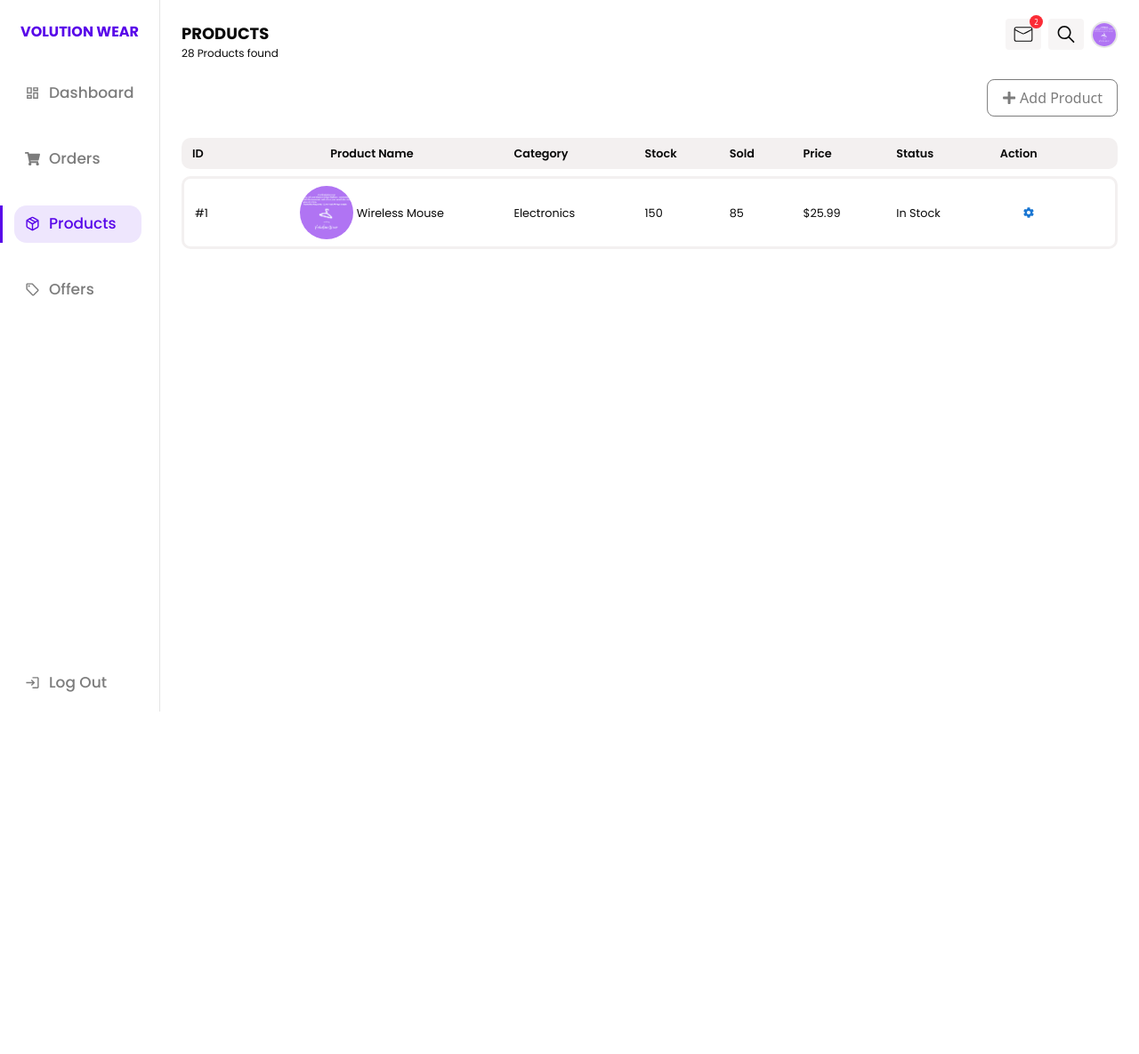
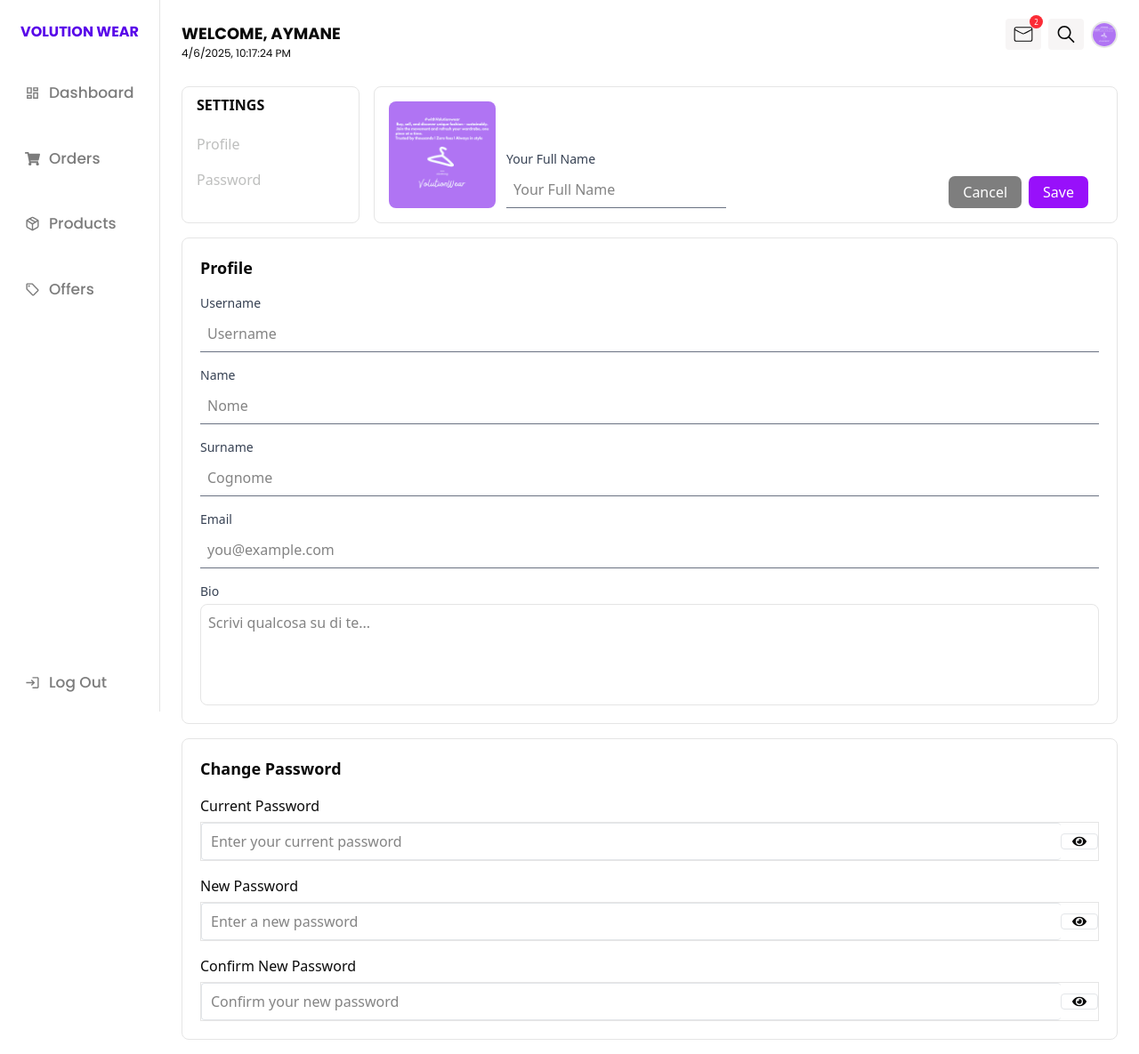
Before and after one commit to aymaneKT/volutionWear, a React (Vite) app in the folder Client/: page /profile in a window 1280 px wide. Shown: the whole page at 89% size. Before the commit the page ends 800 px from the top, so only its background shows below. Built offline with nearby package versions, Linux system fonts and the light colour scheme; a web font is replaced by a local one.

Commit message:
added userr dashbord

```diff
--- a/Client/src/App.tsx
+++ b/Client/src/App.tsx
@@ -8,11 +8,10 @@ import Register from "./components/Register";
 import Products from "./components/Products";
 import Login from "./components/Login";
 import Offers from "./components/Offers";
-import axios from "axios";
-import { log } from "console";
+import Profile from "./components/Profile";
 
 function App() {
-  const [section, setSection] = useState<string>("Products");
+  const [section, setSection] = useState<string>("");
   const sectionHandler = () => {
     switch (section) {
       case "Dashboard":
@@ -23,22 +22,21 @@ function App() {
         return <Products />;
       case "Offers":
         return <Offers />;
-      default:
-        return <Dashbord />;
+      // default:
+      //   return <Dashbord />;
     }
   };
-  const [img, setImg] = useState<File | null>(null);
-  const [response , setResponse] = useState<string | undefined>("")
+
   return (
     <>
       <SideBar section={section} setSection={setSection} />
       {sectionHandler()}
       <Routes>
+        <Route path="/profile" element={<Profile />} />
         <Route path="/login" element={<Login />} />
         <Route path="/register" element={<Register />} />
       </Routes>
     </>
-
   );
 }
 
--- /dev/null
+++ b/Client/src/components/Profile.tsx
@@ -0,0 +1,203 @@
+import { useEffect, useState } from "react";
+import HeadDashbord from "./Dashboard/HeadDashbord";
+import img from "../VolutionWear.png";
+import { FaEye, FaEyeSlash } from "react-icons/fa";
+
+export default function Profile() {
+  const [passwordVisible, setPasswordVisible] = useState({
+    current: false,
+    new: false,
+    confirm: false,
+  });
+
+  const [time, setTime] = useState("");
+  useEffect(() => {
+    setInterval(() => {
+      let nwDate = new Date().toLocaleString() + "";
+      setTime(nwDate);
+    }, 1000);
+  }, []);
+  return (
+    <div className="w-[calc(100% - 180px)] px-6 ml-[180px] max-[900px]:w-[calc(100% - 90px)] max-[900px]:ml-[90px]">
+      <HeadDashbord title="Welcome, Aymane" subtitle={time} />
+
+      <div className="flex flex-wrap gap-4 mt-5">
+        <div className="border-1 p-2 rounded-[8px] grow max-w-[200px] max-[900px]:max-w-full">
+          <h2 className="font-bold uppercase px-2">Settings</h2>
+          <ul className="my-3 text-[#BEBFBE]">
+            <li className="p-2 hover:bg-[#9810FA] rounded-[8px] hover:text-white cursor-pointer">
+              Profile
+            </li>
+            <li className="p-2 hover:bg-[#9810FA] rounded-[8px] hover:text-white cursor-pointer">
+              Password
+            </li>
+          </ul>
+        </div>
+
+        <div className="rounded-[8px]   grow border-1 flex gap-5 items-end justify-between flex-wrap p-4 max-[480px]:justify-center">
+          <div className="flex flex-wrap items-end justify-between gap-3">
+            <img src={img} className="  w-[120px] rounded-[8px]" />
+            <div>
+              <label className="block text-sm font-medium text-gray-700">
+                Your Full Name
+              </label>
+              <input
+                type="text"
+                className="mt-1 focus:bg-[#b348ff0e] block  border-b-1 border-gray-500 outline-none p-2"
+                placeholder="Your Full Name"
+              />
+            </div>
+          </div>
+          <div className="flex gap-2 self-end mr-4 ">
+            <button className="cursor-pointer bg-[#7E7E7E] text-white rounded-[7px] px-4 py-1.5">
+              Cancel
+            </button>
+            <button className="cursor-pointer text-white rounded-[7px] bg-purple-600 px-4 py-1.5">
+              Save
+            </button>
+          </div>
+        </div>
+      </div>
+
+      <div className="border-1 rounded-[8px] my-4 p-5 flex flex-col gap-4">
+        <h2 className="text-[18px] font-bold">Profile</h2>
+        <div>
+          <label className="block text-sm font-medium text-gray-700">
+            Username
+          </label>
+          <input
+            type="text"
+            className="mt-1 focus:bg-[#b348ff0e] block w-full border-b-1 border-gray-500 outline-none p-2"
+            placeholder="Username"
+          />
+        </div>
+
+        <div>
+          <label className="block text-sm font-medium text-gray-700">
+            Name
+          </label>
+          <input
+            type="text"
+            className="mt-1 focus:bg-[#b348ff0e] block w-full border-b-1 border-gray-500 outline-none p-2"
+            placeholder="Nome"
+          />
+        </div>
+
+        <div>
+          <label className="block text-sm font-medium text-gray-700">
+            Surname
+          </label>
+          <input
+            type="text"
+            className="mt-1 focus:bg-[#b348ff0e] block w-full border-b-1 border-gray-500 outline-none p-2"
+            placeholder="Cognome"
+          />
+        </div>
+
+        <div>
+          <label className="block text-sm font-medium text-gray-700">
+            Email
+          </label>
+          <input
+            type="email"
+            className="mt-1 focus:bg-[#b348ff0e] block w-full border-b-1 border-gray-500 outline-none p-2"
+            placeholder="you@example.com"
+          />
+        </div>
+
+        <div>
+          <label className="block text-sm font-medium text-gray-700">Bio</label>
+          <textarea
+            rows={4}
+            className="mt-1 focus:bg-[#b348ff0e] block w-full border-1 rounded-[8px] border-[BEBFBE] outline-none p-2 resize-none"
+            placeholder="Scrivi qualcosa su di te..."
+          ></textarea>
+        </div>
+      </div>
+      <div className="border-1 rounded-[8px] my-4 p-5 flex flex-col gap-4">
+        <h2 className="text-[18px] font-bold">Change Password</h2>
+
+        {/* Current Password */}
+        <div className="flex flex-col gap-1.5">
+          <label htmlFor="current-password" className="font-medium">
+            Current Password
+          </label>
+          <div className="flex items-center border-1">
+            <input
+              type={passwordVisible.current ? "text" : "password"}
+              id="current-password"
+              placeholder="Enter your current password"
+              required
+              className="border-1 outline-0 pl-2.5 border-r-0 grow-2 p-2 rounded-[4px] rounded-tr-0 rounded-br-0 border-[#E3E6E9]"
+            />
+            <div
+              className="cursor-pointer rounded-[4px] border-1 rounded-tl-0 rounded-bl-0 h-[100%] px-3 border-[#E3E6E9] flex items-center"
+              onClick={() =>
+                setPasswordVisible({
+                  ...passwordVisible,
+                  current: !passwordVisible.current,
+                })
+              }
+            >
+              {passwordVisible.current ? <FaEyeSlash /> : <FaEye />}
+            </div>
+          </div>
+        </div>
+
+        {/* New Password */}
+        <div className="flex flex-col gap-1.5">
+          <label htmlFor="new-password" className="font-medium">
+            New Password
+          </label>
+          <div className="flex items-center border-1">
+            <input
+              type={passwordVisible.new ? "text" : "password"}
+              id="new-password"
+              placeholder="Enter a new password"
+              required
+              className="border-1 outline-0 pl-2.5 border-r-0 grow-2 p-2 rounded-[4px] rounded-tr-0 rounded-br-0 border-[#E3E6E9]"
+            />
+            <div
+              className="cursor-pointer rounded-[4px] border-1 rounded-tl-0 rounded-bl-0 h-[100%] px-3 border-[#E3E6E9] flex items-center"
+              onClick={() =>
+                setPasswordVisible({
+                  ...passwordVisible,
+                  new: !passwordVisible.new,
+                })
+              }
+            >
+              {passwordVisible.new ? <FaEyeSlash /> : <FaEye />}
+            </div>
+          </div>
+        </div>
+
+        {/* Confirm Password */}
+        <div className="flex flex-col gap-1.5">
+          <label htmlFor="confirm-password" className="font-medium">
+            Confirm New Password
+          </label>
+          <div className="flex items-center border-1">
+            <input
+              type={passwordVisible.confirm ? "text" : "password"}
+              id="confirm-password"
+              placeholder="Confirm your new password"
+              required
+              className="border-1 outline-0 pl-2.5 border-r-0 grow-2 p-2 rounded-[4px] rounded-tr-0 rounded-br-0 border-[#E3E6E9]"
+            />
+            <div
+              className="cursor-pointer rounded-[4px] border-1 rounded-tl-0 rounded-bl-0 h-[100%] px-3 border-[#E3E6E9] flex items-center"
+              onClick={() =>
+                setPasswordVisible({
+                  ...passwordVisible,
+                  confirm: !passwordVisible.confirm,
+                })
+              }
+            >
+              {passwordVisible.confirm ? <FaEyeSlash /> : <FaEye />}
+            </div>
+          </div>
+        </div>
+      </div>
+    </div>
+  );
+}
```
Lines whose indentation alone changed are shown as unchanged.
